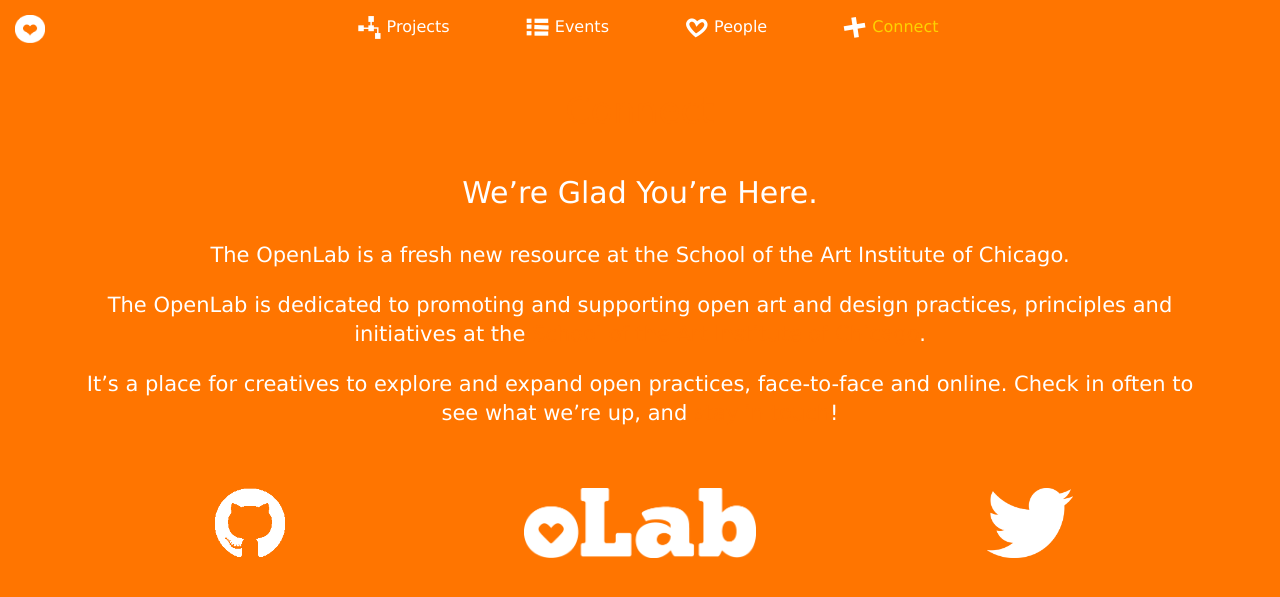
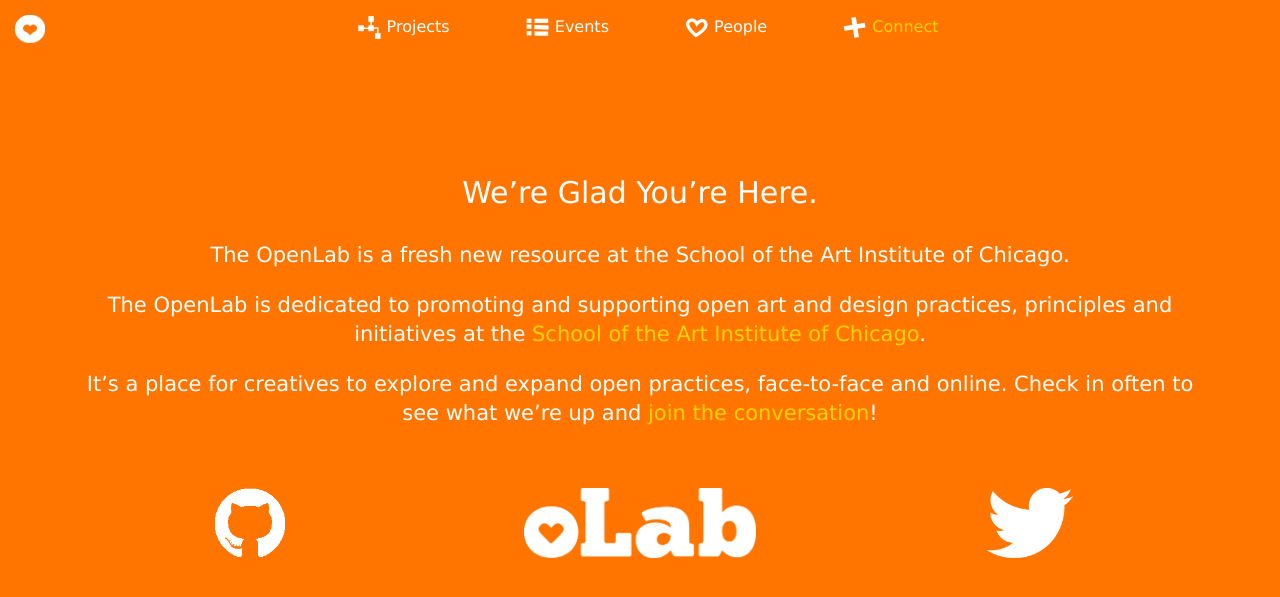
Before and after one commit to olab-io/olab-io.github.io, a Jekyll site: the page built from connect.html, in a window 1280 px wide. Shown: the top 597 px of the page. Built offline with Jekyll 4.4.1, drawn with Linux system fonts in a browser that asks for light colours; nearby versions of some CDN libraries; Markdown is read by kramdown in place of the engine named in the settings.

Commit message:
Updates.

```diff
--- a/assets/css/connect.css
+++ b/assets/css/connect.css
@@ -57,7 +57,7 @@
 a,
 a:focus,
 a:hover {
-  color: #FF7500;
+  color: #FDD200;
 }
 
 /* Navigation */
--- a/connect.html
+++ b/connect.html
@@ -19,7 +19,7 @@
 			<p class="lead">The OpenLab is dedicated to promoting and supporting open art and design practices, principles and initiatives at the <a href="http://saic.edu">School of the Art Institute of Chicago</a>.</p>
 		</div>
 		<div>
-			<p class="lead">It’s a place for creatives to explore and expand open practices, face-to-face and online. Check in often to see what we’re up, and <a href="http://talk.olab.io">stay in touch</a>!</p>
+			<p class="lead">It’s a place for creatives to explore and expand open practices, face-to-face and online. Check in often to see what we’re up and <a href="http://talk.olab.io">join the conversation</a>!</p>
 		</div>
 
         <div class="row">
```
